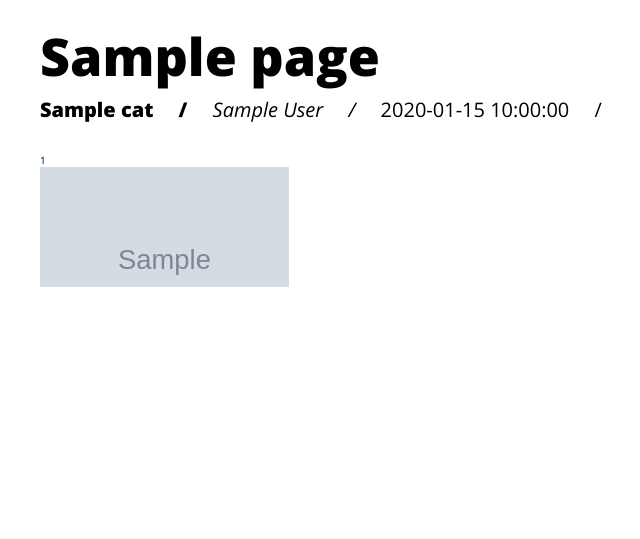
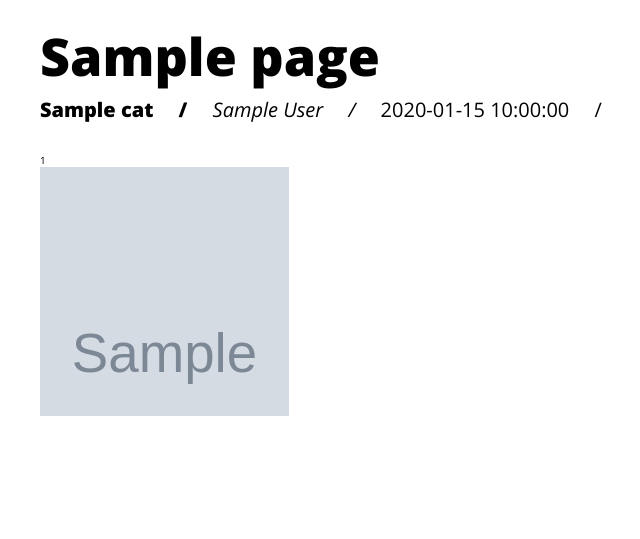
Before and after one commit to zvevqx/f_ctb1, a Flask app: template templates/single.html in a window 1280 px wide. Shown: the part 47-586 px from the top of the page, without its empty margins (88-728 px from the left). Run offline with Flask 2, Linux system fonts and the light colour scheme; the template is opened without the code that fills it: most values are stand-ins (such as "Sample title", 1, 10 or a date in 2020); grey boxes marked "Sample" are stand-in pictures.

Commit message:
image galerie (:warning:) gbug on dinamic path / first js

```diff
--- a/static/main.js
+++ b/static/main.js
@@ -1,7 +1,18 @@
 $(document).ready(function(){
-    $('#gal .img_container img').click(function(){
-            name = $(this).attr("src");
-            console.log(name);
+    wimg = $(".img_container").width();
+    console.log(wimg);
+    $(".img_container").css("height",wimg);
+
+    $(window).resize(function(){
+       wimg = $(".img_container").width();
+       console.log(wimg);
+       $(".img_container").css("height",wimg);
     })
 
+
+    $('#gal .img_container img').click(function(){
+            $(" #gal .img_container").removeClass("fullImg");
+            $(this).parent().toggleClass("fullImg");
+    });
+
 })
--- a/static/style.css
+++ b/static/style.css
@@ -184,6 +184,23 @@ p{
     overflow: hidden;
     height: 120px;
     display: grid;
+    align-content: center;
+    align-items: center;
+    justify-items: center;
+    justify-content: center;
     align-items: center;
     align-content: space-around;
 }
+
+.img_container img{
+    width:200%;
+}
+
+.fullImg{
+    grid-column: span 4;
+    height: auto!important;
+}
+
+.fullImg img{
+    width:100%;
+}
```
